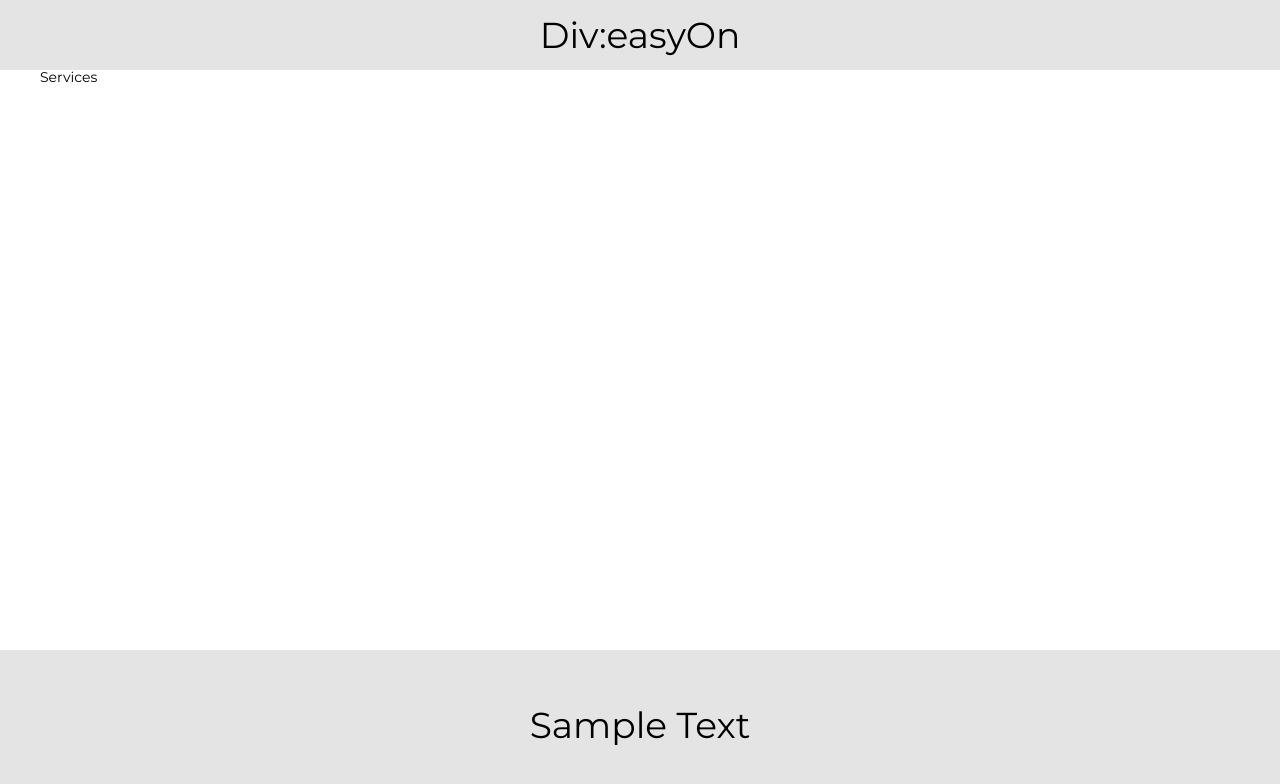
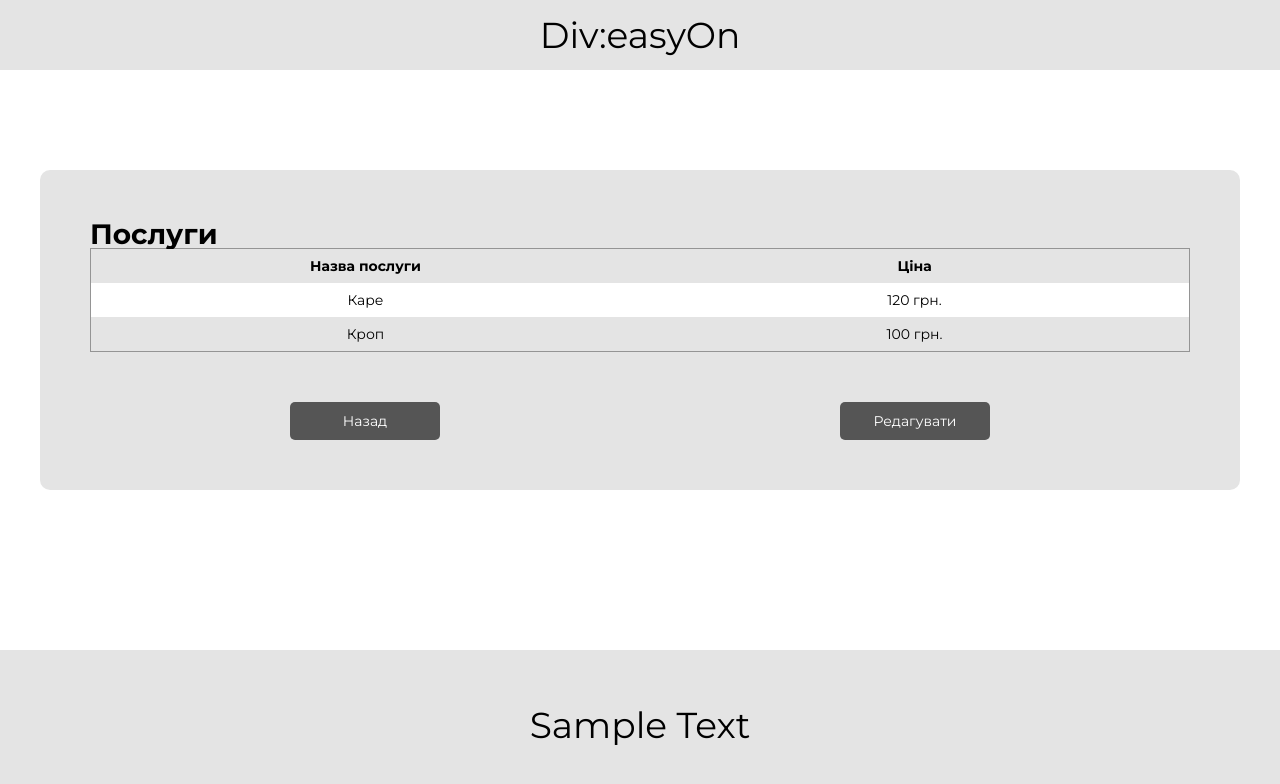
Before and after one commit to Ri4Chaard/Barbershop, a React (Create React App) app in the folder client/: page /services in a window 1280 px wide. Shown: the top 784 px of the page. Built offline with nearby package versions, Linux system fonts and the light colour scheme.

Commit message:
Modal component added, some components decomposed, other tables created

```diff
--- a/client/src/components/modals/AddUser.jsx
+++ b/client/src/components/modals/AddUser.jsx
@@ -1,6 +1,7 @@
 import React, { useState } from "react";
 import classes from "./Modal.module.css";
 import { LinkButton } from "../UI/button/LinkButton";
+import { Modal } from "./Modal";
 
 const AddUser = () => {
     const [newClient, setNewClient] = useState({
@@ -14,23 +15,8 @@ const AddUser = () => {
         setNewClient({ pib: "", phone: "", gender: "" });
     };
 
-    const rootClasses = [classes.modal];
-    const [visible, setVisible] = useState(false);
-    if (visible) {
-        rootClasses.push(classes.active);
-    }
-
     return (
-        <>
-            <LinkButton onClick={() => setVisible(!visible)}>Додати</LinkButton>
-            <div
-                className={rootClasses.join(" ")}
-                onClick={() => setVisible(false)}
-            >
-                <div
-                    className={classes.modalContent}
-                    onClick={(e) => e.stopPropagation()}
-                >
+        <Modal btnText="Додати">
             <form action="#">
                 <input
                     value={newClient.pib}
@@ -86,9 +72,7 @@ const AddUser = () => {
                 </div>
                 <LinkButton onClick={addNewClient}>Додати</LinkButton>
             </form>
-                </div>
-            </div>
-        </>
+        </Modal>
     );
 };
 
--- /dev/null
+++ b/client/src/components/modals/Modal.jsx
@@ -0,0 +1,29 @@
+import React, { useState } from "react";
+import classes from "./Modal.module.css";
+import { LinkButton } from "../UI/button/LinkButton";
+
+export const Modal = ({ children, btnText }) => {
+    const rootClasses = [classes.modal];
+    const [visible, setVisible] = useState(false);
+    if (visible) {
+        rootClasses.push(classes.active);
+    }
+    return (
+        <>
+            <LinkButton onClick={() => setVisible(!visible)}>
+                {btnText}
+            </LinkButton>
+            <div
+                className={rootClasses.join(" ")}
+                onClick={() => setVisible(false)}
+            >
+                <div
+                    className={classes.modalContent}
+                    onClick={(e) => e.stopPropagation()}
+                >
+                    {children}
+                </div>
+            </div>
+        </>
+    );
+};
--- a/client/src/pages/Clients.jsx
+++ b/client/src/pages/Clients.jsx
@@ -11,10 +11,10 @@ export const Clients = () => {
 
     const [selectedRow, setSelectedRow] = useState(null);
     return (
-        <div className="clients">
+        <div className="infoTable">
             <Container>
-                <div className="clients__content">
-                    <div className="clients__table">
+                <div className="infoTable__content">
+                    <div className="infoTable__table">
                         <h1>Клієнти</h1>
                         <table>
                             <tbody>
@@ -47,7 +47,7 @@ export const Clients = () => {
                             </tbody>
                         </table>
                     </div>
-                    <div className="clients__buttons">
+                    <div className="infoTable__buttons">
                         <Link key="/menu" to="/menu">
                             <LinkButton>Назад</LinkButton>
                         </Link>
--- a/client/src/pages/Services.jsx
+++ b/client/src/pages/Services.jsx
@@ -1,11 +1,55 @@
-import React from "react";
+import React, { useContext, useState } from "react";
 import { Container } from "../components/UI/container/Container";
+import { Context } from "..";
+import { Link } from "react-router-dom";
+import { LinkButton } from "../components/UI/button/LinkButton";
 
 export const Services = () => {
+    const { service } = useContext(Context);
+
+    const [selectedRow, setSelectedRow] = useState(null);
     return (
-        <div>
+        <div className="infoTable">
             <Container>
-                <div>Services</div>
+                <div className="infoTable__content">
+                    <div className="infoTable__table">
+                        <h1>Послуги</h1>
+                        <table>
+                            <tbody>
+                                <tr>
+                                    <th>Назва послуги</th>
+                                    <th>Ціна</th>
+                                </tr>
+                                {service.services.map((serv) => (
+                                    <tr
+                                        key={serv.id}
+                                        style={
+                                            selectedRow == serv.id
+                                                ? { backgroundColor: "yellow" }
+                                                : {}
+                                        }
+                                        onClick={() => {
+                                            selectedRow == serv.id
+                                                ? setSelectedRow(null)
+                                                : setSelectedRow(serv.id);
+                                        }}
+                                    >
+                                        <td style={{ textAlign: "center" }}>
+                                            {serv.name}
+                                        </td>
+                                        <td>{`${serv.price} грн.`}</td>
+                                    </tr>
+                                ))}
+                            </tbody>
+                        </table>
+                    </div>
+                    <div className="infoTable__buttons">
+                        <Link key="/menu" to="/menu">
+                            <LinkButton>Назад</LinkButton>
+                        </Link>
+                        <LinkButton>Редагувати</LinkButton>
+                    </div>
+                </div>
             </Container>
         </div>
     );
--- a/client/src/pages/Subsections.jsx
+++ b/client/src/pages/Subsections.jsx
@@ -1,11 +1,39 @@
-import React from "react";
+import React, { useContext, useState } from "react";
 import { Container } from "../components/UI/container/Container";
+import { Context } from "..";
+import { Link } from "react-router-dom";
+import { LinkButton } from "../components/UI/button/LinkButton";
 
 export const Subsections = () => {
+    const { subsection } = useContext(Context);
+
     return (
-        <div>
+        <div className="infoTable">
             <Container>
-                <div>Subsections</div>
+                <div className="infoTable__content">
+                    <div className="infoTable__table">
+                        <h1>Філії</h1>
+                        <table>
+                            <tbody>
+                                <tr>
+                                    <th>Адреса філії</th>
+                                </tr>
+                                {subsection.subsections.map((subs) => (
+                                    <tr key={subs.id}>
+                                        <td style={{ textAlign: "center" }}>
+                                            {subs.adress}
+                                        </td>
+                                    </tr>
+                                ))}
+                            </tbody>
+                        </table>
+                    </div>
+                    <div className="infoTable__buttons">
+                        <Link key="/menu" to="/menu">
+                            <LinkButton>Назад</LinkButton>
+                        </Link>
+                    </div>
+                </div>
             </Container>
         </div>
     );
--- a/client/src/store/SubsectionStore.js
+++ b/client/src/store/SubsectionStore.js
@@ -5,11 +5,11 @@ export default class SubsectionStore {
         this._subsections = [
             {
                 id: 1,
-                adress: "вул. Полунична, б. 12",
+                adress: "вул. Полунична, буд. 12",
             },
             {
                 id: 2,
-                adress: "вул. Миру, б.23",
+                adress: "вул. Миру, буд. 23",
             },
         ];
         makeAutoObservable(this);
--- a/client/src/styles/clients.css
+++ b/client/src/styles/clients.css
@@ -1,8 +1,8 @@
-.clients {
+.infoTable {
     position: relative;
     display: flex;
 }
-.clients__content {
+.infoTable__content {
     display: flex;
     flex-direction: column;
     margin: 100px 0 0;
@@ -10,7 +10,7 @@
     border-radius: 10px;
     background-color: rgb(228, 228, 228);
 }
-.clients__buttons {
+.infoTable__buttons {
     margin: 50px 0 0 0;
     display: flex;
     justify-content: space-around;
```
Lines whose indentation alone changed are shown as unchanged.
